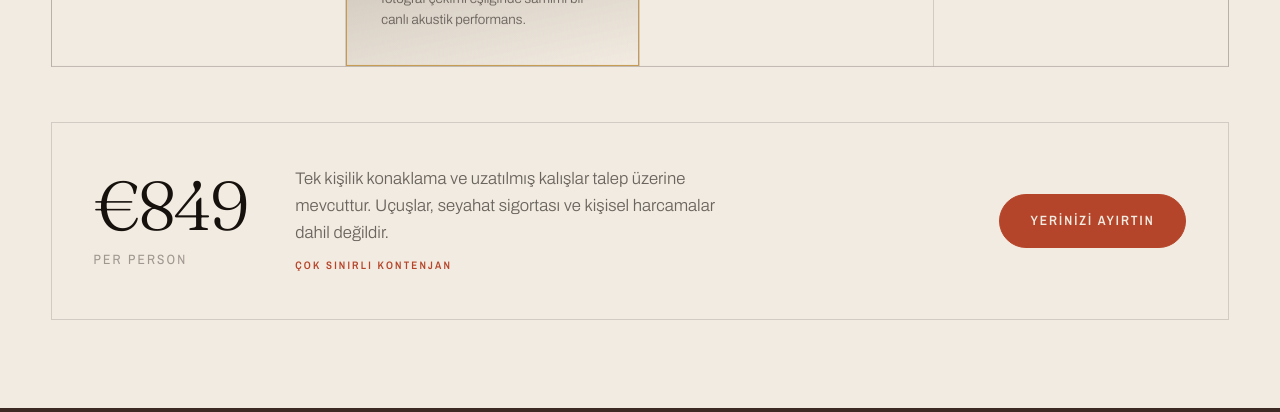
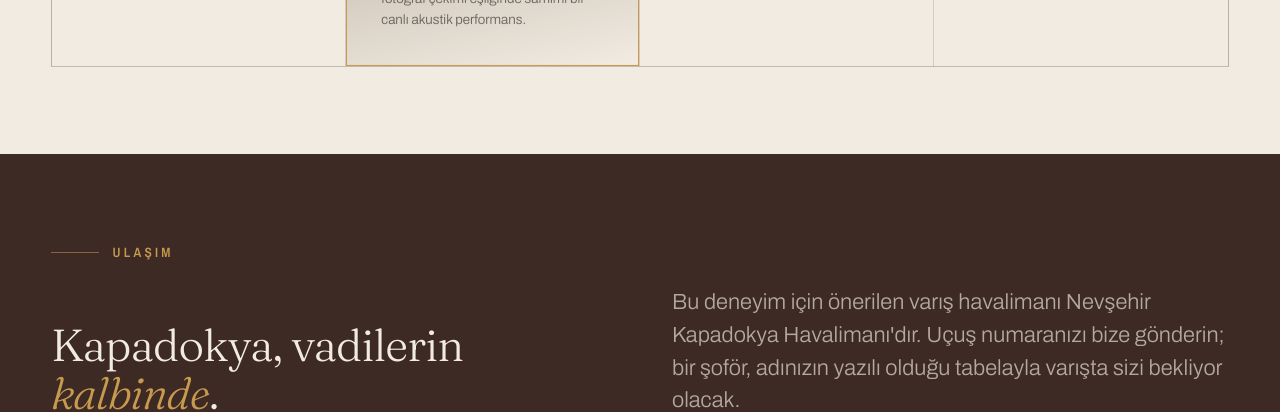
Before and after one commit to connecta-group/dimitris-isaris-cappadocia, a React (Vite) app: page / in a window 1280 px wide. Shown: the part 5260-5672 px from the top of the page. Built offline with nearby package versions, Linux system fonts and the light colour scheme.

Commit message:
Remove duplicate old pricing block

```diff
--- a/src/components/Services.jsx
+++ b/src/components/Services.jsx
@@ -1,7 +1,5 @@
 import Icon from "./Icon";
-import { track } from "../lib/pixel";
 import { useLang } from "../i18n/LanguageProvider";
-import { BOOKING_LINK, PRICE, PRICE_NOTE } from "../config";
 
 export default function Services() {
   const { t } = useLang();
@@ -31,25 +29,6 @@ export default function Services() {
             </article>
           ))}
         </div>
-
-        <div className="price-bar reveal">
-          <div>
-            <p className="price-bar__figure">{PRICE}</p>
-            <p className="price-bar__note">{PRICE_NOTE}</p>
-          </div>
-          <p className="price-bar__body">
-            {t.services.priceBody}
-            <br />
-            <span className="price-bar__flag">{t.availability.label}</span>
-          </p>
-          <a
-            className="btn"
-            href={BOOKING_LINK}
-            onClick={() => track("InitiateCheckout")}
-          >
-            {t.cta.reserve}
-          </a>
-        </div>
       </div>
     </section>
   );
```
